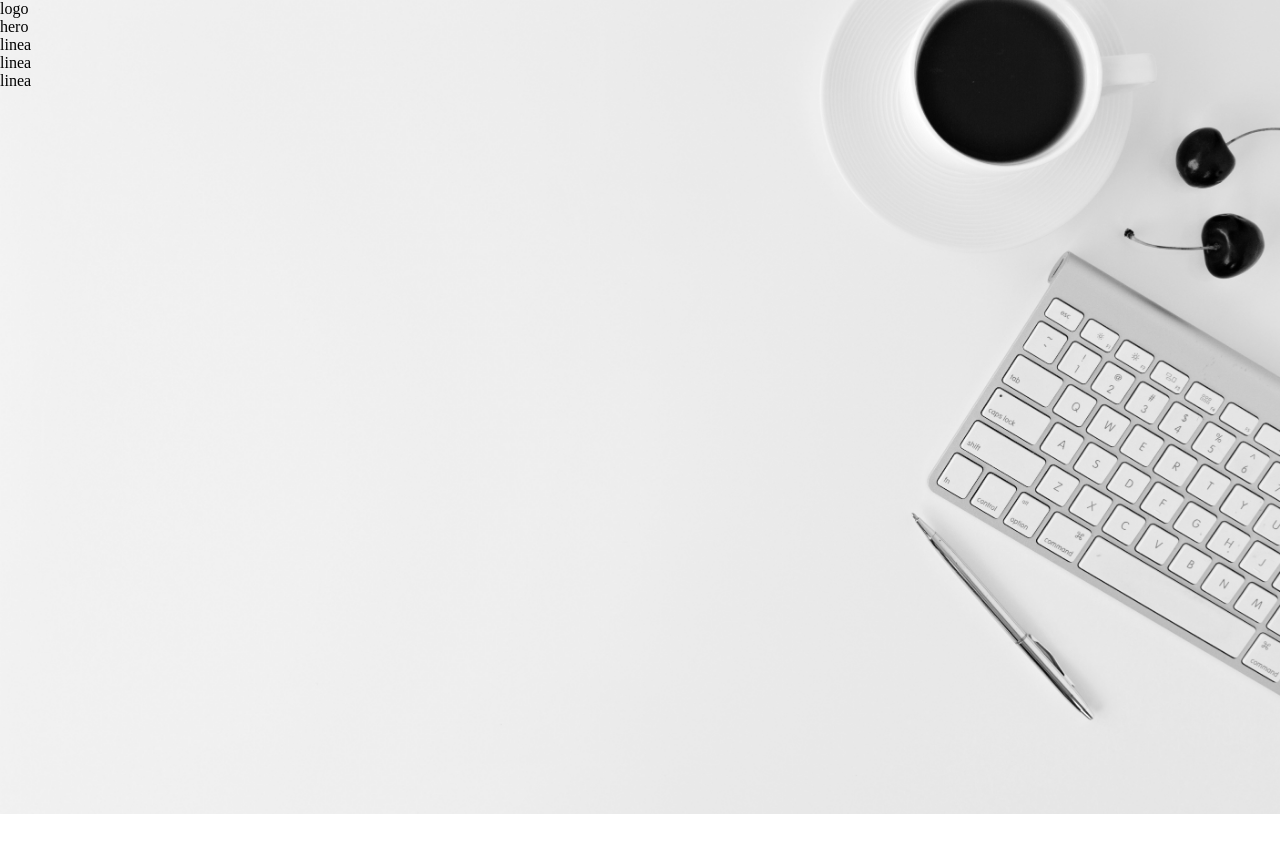
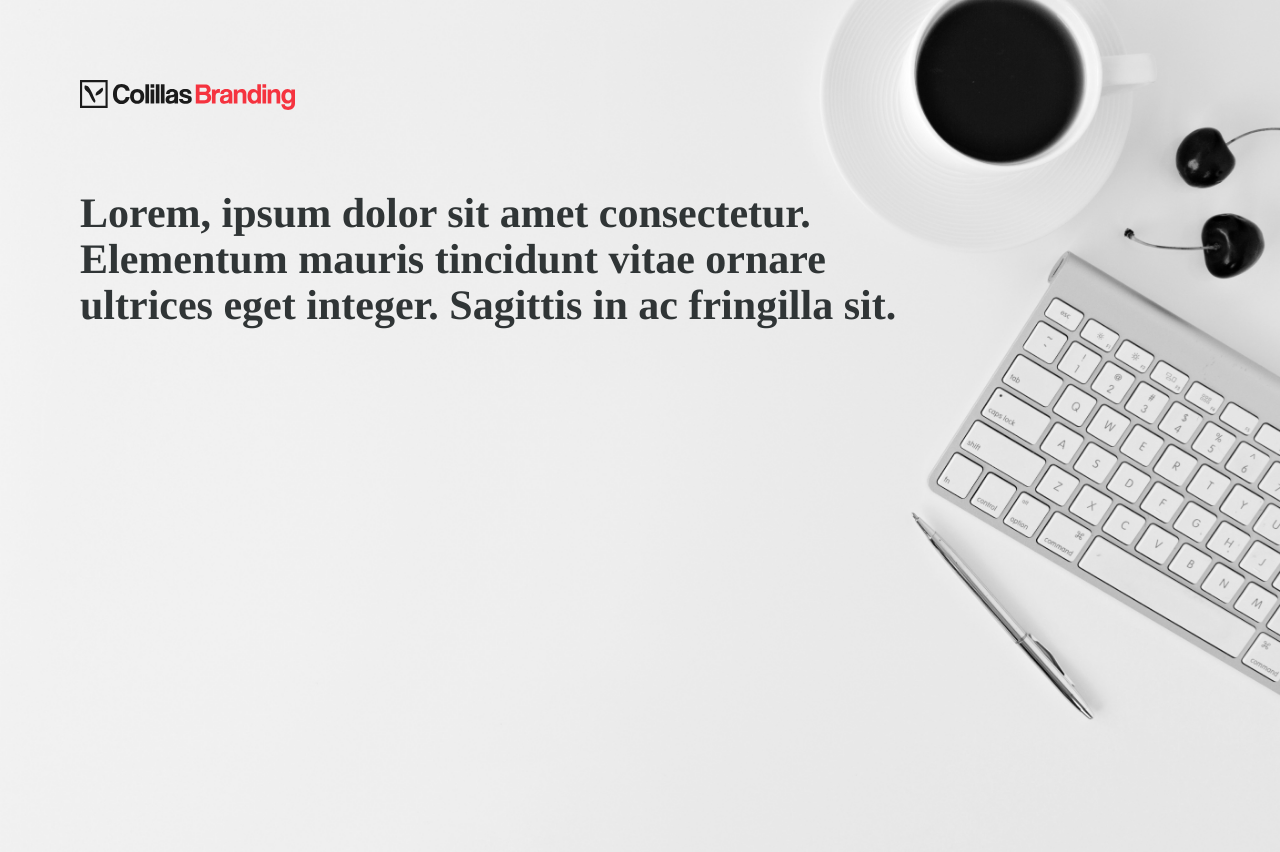
Before and after one commit to osaga-fu/prueba-tecnica-colillas-branding, a plain HTML site: page index.html in a window 1280 px wide. Before the commit the page ends 814 px from the top, so only its background shows below. Drawn offline with Linux system fonts and the light colour scheme.

Commit message:
Logo and hero completed

```diff
--- a/index.html
+++ b/index.html
@@ -1,28 +1,43 @@
 <!DOCTYPE html>
 <html lang="en">
   <head>
-    <meta charset="UTF-8">
-    <meta name="viewport" content="width=device-width, initial-scale=1.0">
+    <meta charset="UTF-8" />
+    <meta name="viewport" content="width=device-width, initial-scale=1.0" />
     <title>Colillas Branding</title>
-    <link rel="stylesheet" href="./styles.css">
+    <link rel="stylesheet" href="./styles.css" />
+    <link rel="preconnect" href="https://fonts.googleapis.com" />
+    <link rel="preconnect" href="https://fonts.gstatic.com" crossorigin />
+    <link
+      href="https://fonts.googleapis.com/css2?family=Tinos:ital,wght@0,400;0,700;1,400;1,700&display=swap"
+      rel="stylesheet"
+    />
   </head>
   <body>
     <section class="top-section">
       <nav>
-            logo
+        <img src="./assets/logo colillas.svg" alt="Logo Colillas Branding" />
       </nav>
       <header>
-            hero
+        <div class="hero-container">
+          <h2 class="hero-text">
+            Lorem, ipsum dolor sit amet consectetur. Elementum mauris tincidunt
+            vitae ornare ultrices eget integer. Sagittis in ac fringilla sit.
+          </h2>
+        </div>
       </header>
       <section>
         <div></div>
-            linea
+
         <div></div>
-            linea
+
         <div></div>
-            linea
+
       </section>
+      <img
+        class="background-image"
+        src="./assets/leone-venter-VieM9BdZKFo-unsplash.jpg"
+        alt="Café, cerezas y ordenador"
+      />
     </section>
-
   </body>
 </html>
--- a/styles.css
+++ b/styles.css
@@ -1,13 +1,47 @@
+.tinos-bold {
+  font-family: "Tinos", serif;
+  font-weight: 700;
+  font-style: normal;
+}
+
 * {
   margin: 0;
   padding: 0;
   box-sizing: border-box;
+  /* outline: blue solid 1px; */
 }
 
 .top-section {
   width: 100%;
   height: 814px;
-  background-image: url(./assets/leone-venter-VieM9BdZKFo-unsplash.jpg);
-  background-size: cover;
-  filter: grayscale(100%);
+  position: relative;
 }
+
+nav {
+  height: 110px;
+  padding: 80px 80px 0 80px;
+}
+
+header {
+    padding: 80px 80px 0 80px;
+    height: 200px;
+}
+.hero-container {
+    padding: 0 421px 0 0;
+}
+
+.hero-text {
+  font-family: "Tinos";
+  font-size: 42px;
+  line-height: 46px;
+  width: 859px;
+  color: #303536;
+
+}
+.background-image{
+    position: absolute;
+    width: 100%;
+    top: 0;
+    z-index: -1;
+    filter: grayscale(100%);
+}
```
Lines whose indentation alone changed are shown as unchanged.
